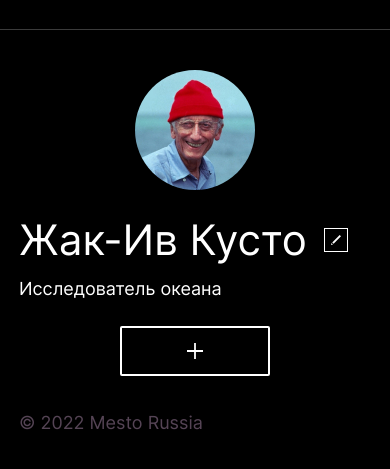
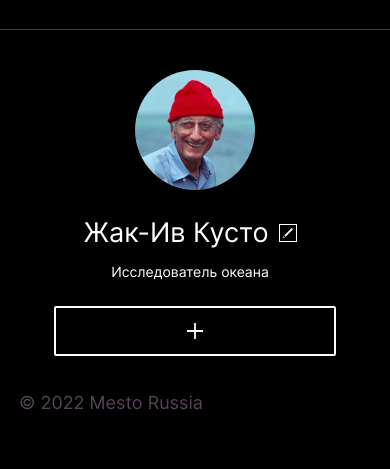
Before and after one commit to lizaelkina/mesto-project-bootcamp, a plain HTML site: page index.html in a window 390 px wide. Shown: the part 81-550 px from the top of the page. Drawn offline with Linux system fonts and the light colour scheme.

Commit message:
fix: изменить верстку секции profile

```diff
--- a/blocks/footer/footer.css
+++ b/blocks/footer/footer.css
@@ -1,13 +1,14 @@
 .footer {
   margin: 0;
   padding: 0;
-  max-width: 508px;
   font-family: var(--font-family);
   font-style: normal;
   font-weight: 400;
   font-size: 18px;
   line-height: 22px;
   color: var(--text-footer);
+  -webkit-font-smoothing: antialiased;
+  -moz-osx-font-smoothing: grayscale;
 }
 
 @media (max-width: 320px) {
--- a/blocks/profile/__btn-add/profile__btn-add.css
+++ b/blocks/profile/__btn-add/profile__btn-add.css
@@ -1,7 +1,6 @@
 .profile__btn-add {
   padding: 0;
-  max-width: 150px;
-  width: 100%;
+  width: 150px;
   aspect-ratio: 3;
   box-sizing: border-box;
   border: 2px solid var(--text-color);
@@ -15,6 +14,8 @@
 
 @media (max-width: 720px) {
   .profile__btn-add {
+    width: 282px;
+    height: 50px;
     background-size: 16px 16px;
   }
 }
--- a/blocks/profile/__btn-edit/profile__btn-edit.css
+++ b/blocks/profile/__btn-edit/profile__btn-edit.css
@@ -2,7 +2,6 @@
   grid-area: profile__btn-edit;
   padding: 0;
   width: 24px;
-  /*max-width: 24px;*/
   aspect-ratio: 1;
   box-sizing: border-box;
   border: 1px solid var(--text-color);
@@ -11,12 +10,11 @@
   background-position: center;
   background-size: 10px 10px;
   background-repeat: no-repeat;
-  display: flex;
-  order: 2;
 }
 
-@media (max-width: 320px) {
+@media (max-width: 540px) {
   .profile__btn-edit {
-    max-width: 18px;
+    width: 18px;
+    justify-self: start;
   }
 }
--- a/blocks/profile/__edit/profile__edit.css
+++ /dev/null
@@ -1,12 +0,0 @@
-.profile__edit {
-  display: flex;
-  flex-wrap: nowrap;
-  align-items: baseline;
-  gap: 18px;
-}
-
-@media (max-width: 720px) {
-  .profile__edit {
-    gap: 10px;
-  }
-}
--- a/blocks/profile/__info/profile__info.css
+++ b/blocks/profile/__info/profile__info.css
@@ -1,12 +1,11 @@
 .profile__info {
-  margin-right: auto;
-  max-width: 336px;
-  width: 100%;
+  flex-grow: 1;
+  align-items: baseline;
   display: grid;
-  align-items: baseline;
+  grid-template-columns: fit-content(294px) minmax(18px, 24px);
   grid-template-areas:
-  "profile__title profile__btn-edit"
-  "profile__subtitle profile__subtitle";
+    "profile__title profile__btn-edit ."
+    "profile__subtitle profile__subtitle .";
   column-gap: 18px;
   row-gap: 16px;
 }
@@ -15,6 +14,11 @@
   .profile__info {
     column-gap: 10px;
     row-gap: 14px;
-    align-items: center;
   }
 }
+
+@media (max-width: 540px) {
+  .profile__info {
+    grid-template-columns: fit-content(189px) 18px;
+  }
+}
--- a/blocks/profile/__subtitle/profile__subtitle.css
+++ b/blocks/profile/__subtitle/profile__subtitle.css
@@ -11,25 +11,20 @@
   overflow: hidden;
   text-overflow: ellipsis;
   white-space: nowrap;
+  -webkit-font-smoothing: antialiased;
+  -moz-osx-font-smoothing: grayscale;
 }
 
-/*@media (max-width: 960px) {*/
-/*  .profile__subtitle {*/
-/*    max-width: clamp(272px, 54vw, 512px);*/
-/*    font-size: clamp(14px, 5vw, 18px);*/
-/*    line-height: clamp(17px, 5.5vw, 22px);*/
-/*  }*/
-/*}*/
+@media (max-width: 720px) {
+  .profile__subtitle {
+    text-align: center;
+    font-size: clamp(14px, 4vw, 18px);
+    line-height: clamp(17px, 4.5vw, 22px);
+  }
+}
 
-/*@media (max-width: 720px) {*/
-/*  .profile__subtitle {*/
-/*    max-width: clamp(262px, 54vw, 642px);*/
-/*  }*/
-/*}*/
-
-@media (max-width: 320px) {
+@media (max-width: 540px) {
   .profile__subtitle {
-    max-width: 262px;
     font-size: 14px;
     line-height: 17px;
   }
--- a/blocks/profile/__title/profile__title.css
+++ b/blocks/profile/__title/profile__title.css
@@ -11,18 +11,20 @@
   overflow: hidden;
   text-overflow: ellipsis;
   white-space: nowrap;
+  -webkit-font-smoothing: antialiased;
+  -moz-osx-font-smoothing: grayscale;
 }
 
-/*@media (max-width: 960px) {*/
-/*  .profile__title {*/
-/*    font-size: clamp(27px, 5vw, 42px);*/
-/*    line-height: clamp(33px, 5.5vw, 48px);*/
-/*  }*/
-/*}*/
+@media (max-width: 720px) {
+  .profile__title {
+    text-align: center;
+    font-size: clamp(27px, 8vw, 42px);
+    line-height: clamp(33px, 8.5vw, 48px);
+  }
+}
 
-@media (max-width: 320px) {
+@media (max-width: 540px) {
   .profile__title {
-    max-width: 210px;
     font-size: 27px;
     line-height: 33px;
   }
--- a/blocks/background/background.css
+++ b/blocks/root/root.css
@@ -1,3 +1,3 @@
-.background {
+.root {
   background-color: var(--background-color);
 }
--- a/index.html
+++ b/index.html
@@ -7,7 +7,7 @@
   <link rel="stylesheet" href="./pages/index.css">
   <link rel="stylesheet" href="./style.css">
 </head>
-<body class="background">
+<body class="root">
 <div class="page">
   <header class="header header__container">
     <img class="logo" src="./images/logo.svg" alt="Логотип Mesto Russia">
--- a/pages/index.css
+++ b/pages/index.css
@@ -1,7 +1,7 @@
 @import url(../vendor/normalize.css);
 @import url(../fonts/fonts.css);
 @import url(../utils/variables.css);
-@import url(../blocks/background/background.css);
+@import url(../blocks/root/root.css);
 @import url(../blocks/page/page.css);
 @import url(../blocks/header/header.css);
 @import url(../blocks/header/__container/header__container.css);
@@ -11,7 +11,6 @@
 @import url(../blocks/profile/__container/profile__container.css);
 @import url(../blocks/profile/__avatar/profile__avatar.css);
 @import url(../blocks/profile/__info/profile__info.css);
-@import url(../blocks/profile/__edit/profile__edit.css);
 @import url(../blocks/profile/__title/profile__title.css);
 @import url(../blocks/profile/__btn-edit/profile__btn-edit.css);
 @import url(../blocks/profile/__subtitle/profile__subtitle.css);
```
Also changed, not shown: images/1.jpg (added), images/2.jpg (added), images/3.jpg (added).
